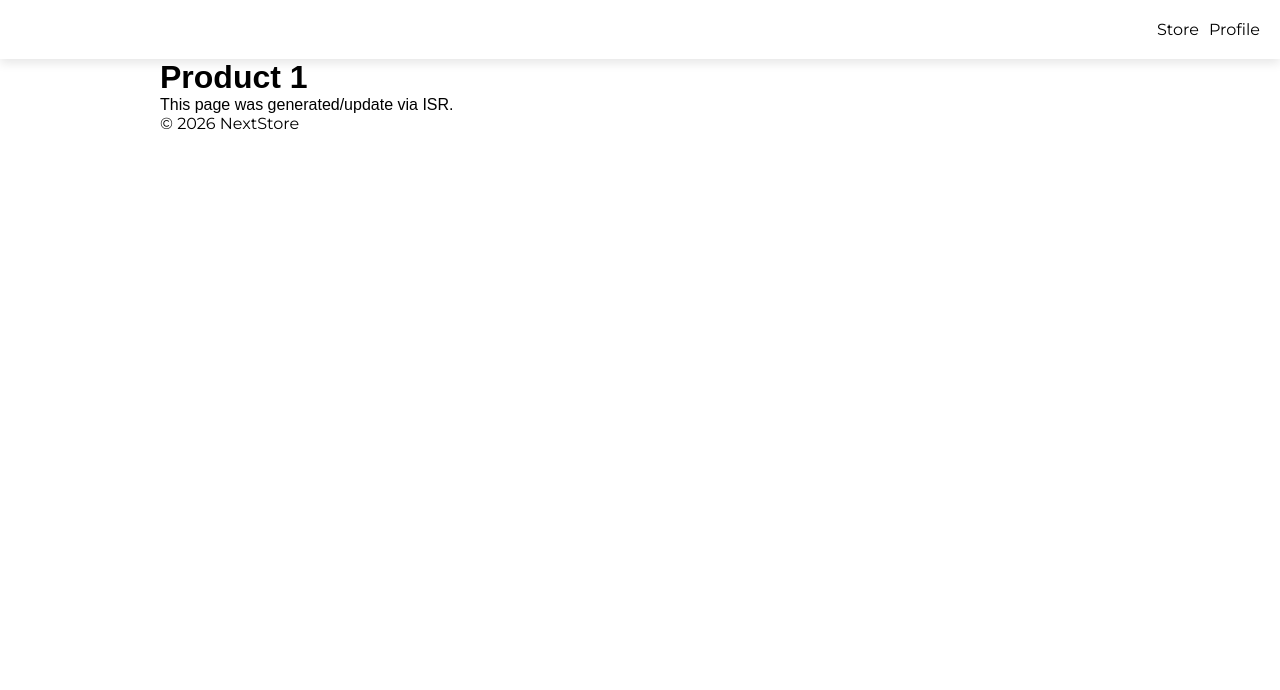
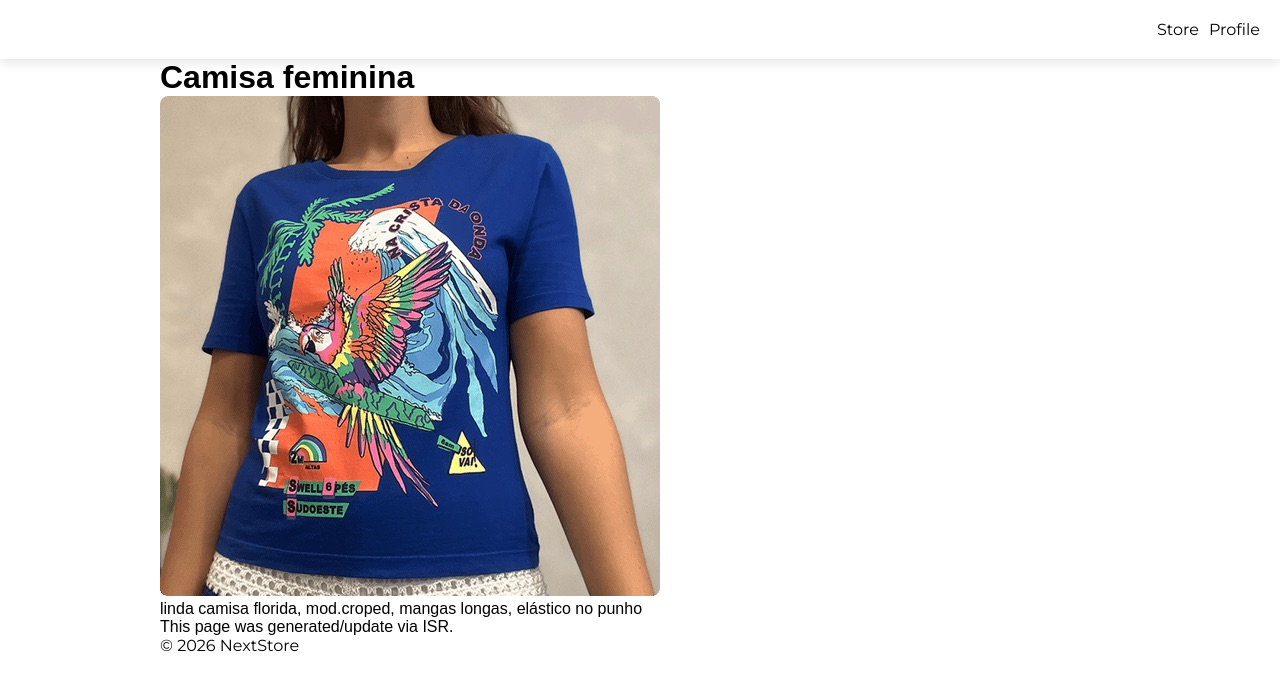
Before and after one commit to dielsonsales/NextStore, a Next.js app: page /product/1 in a window 1280 px wide. Shown: the top 690 px of the page. Built offline with nearby package versions, Linux system fonts and the light colour scheme.

Commit message:
feat: Create fake repository to maintain mocked data

```diff
--- a/src/app/(store)/product/[productId]/page.tsx
+++ b/src/app/(store)/product/[productId]/page.tsx
@@ -1,12 +1,13 @@
+import { getProductById, MOCK_PRODUCTS } from "@/lib/data";
 import styles from "./page.module.css";
+import Image from "next/image";
 
 export const dynamicParams = true; // allows dynamic routes too
 export const revalidate = 3600; // 1 hour
 
 export async function generateStaticParams() {
-  const productIds = ["1", "2", "3"];
-  return productIds.map((id) => ({
-    productId: id,
+  return MOCK_PRODUCTS.map((p) => ({
+    productId: p.id.toString(),
   }));
 }
 
@@ -18,9 +19,19 @@ export default async function ProductDetailPage({
   params,
 }: ProductDetailPageProps) {
   const { productId } = await params;
+  const product = await getProductById(productId);
   return (
     <>
-      <h1>Product {productId}</h1>
+      <h1>{product?.title ?? ""}</h1>
+      {product && (
+        <Image
+          src={`/images/${product.image}`}
+          alt={product.title}
+          width={500}
+          height={500}
+        />
+      )}
+      <p>{product?.description ?? ""}</p>
       <p>This page was generated/update via ISR.</p>
     </>
   );
--- /dev/null
+++ b/src/lib/data.ts
@@ -0,0 +1,48 @@
+import { Product } from "./types";
+
+export const MOCK_PRODUCTS: Product[] = [
+  {
+    id: 1,
+    title: "Camisa feminina",
+    description:
+      "linda camisa florida, mod.croped, mangas longas, elástico no punho",
+    image: "2e694b2fa2aa5e020ab5f461665aac6a.jpg",
+  },
+  {
+    id: 2,
+    title: "Blusa feminina",
+    description:
+      "blusa feminina sem manga, confeccionada em tecido leve e fluido",
+    image: "7b70718c8fad11a5a03b3e2a292f3d7c.jpg",
+  },
+  {
+    id: 3,
+    title: "louis vuitton boulogne mm - original - vintage - monograma",
+    description: "modelo vintage - original. Made in France.",
+    image: "69cffd174c76d5f046c725a58f3563a7.jpg",
+  },
+  {
+    id: 4,
+    title: "Short jeans",
+    description: "tamanho 42, peça conservada",
+    image: "89f5fe35d4023e8c5642076d02d12b05.jpg",
+  },
+  {
+    id: 5,
+    title: "Tênis adidas feminino gazelle collegiate green",
+    description: "muito moda na europa",
+    image: "d55c59d06303bc42881fc45a8e204947.jpg",
+  },
+  {
+    id: 6,
+    title: "Vestido amarelo mob",
+    description:
+      "detalhe de conservação: estado bom 8/10 (médio uso, tecido desfiado na foto)",
+    image: "f38346e74a6a29d5f16837611c91e6b6.jpg",
+  },
+];
+
+// Fake Database search
+export async function getProductById(id: string): Promise<Product | undefined> {
+  return MOCK_PRODUCTS.find((p) => p.id.toString() == id);
+}
```
Also changed, not shown: src/app/(store)/products/page.tsx (+1 -43 lines).
